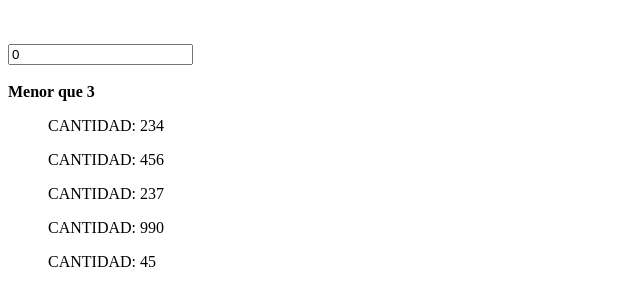
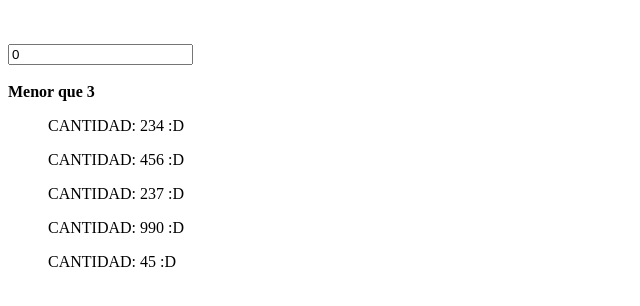
Before and after one commit to ElProgramadorPepitoGrillo/Otra-App, an Angular app in the folder App2/: page / in a window 1280 px wide. Shown: the top 306 px of the page, without its empty margins (0-640 px from the left). Built offline with nearby package versions, Linux system fonts and the light colour scheme.

Commit message:
PruebaFuncional

```diff
--- a/App2/src/app/Components/component1/component1.component.html
+++ b/App2/src/app/Components/component1/component1.component.html
@@ -10,5 +10,5 @@
 
 
 <div *ngFor="let sueldo of sueldos">
-  <ul>CANTIDAD: {{sueldo}}</ul>
+  <ul>CANTIDAD: {{sueldo}} :D</ul>
 </div>
```
